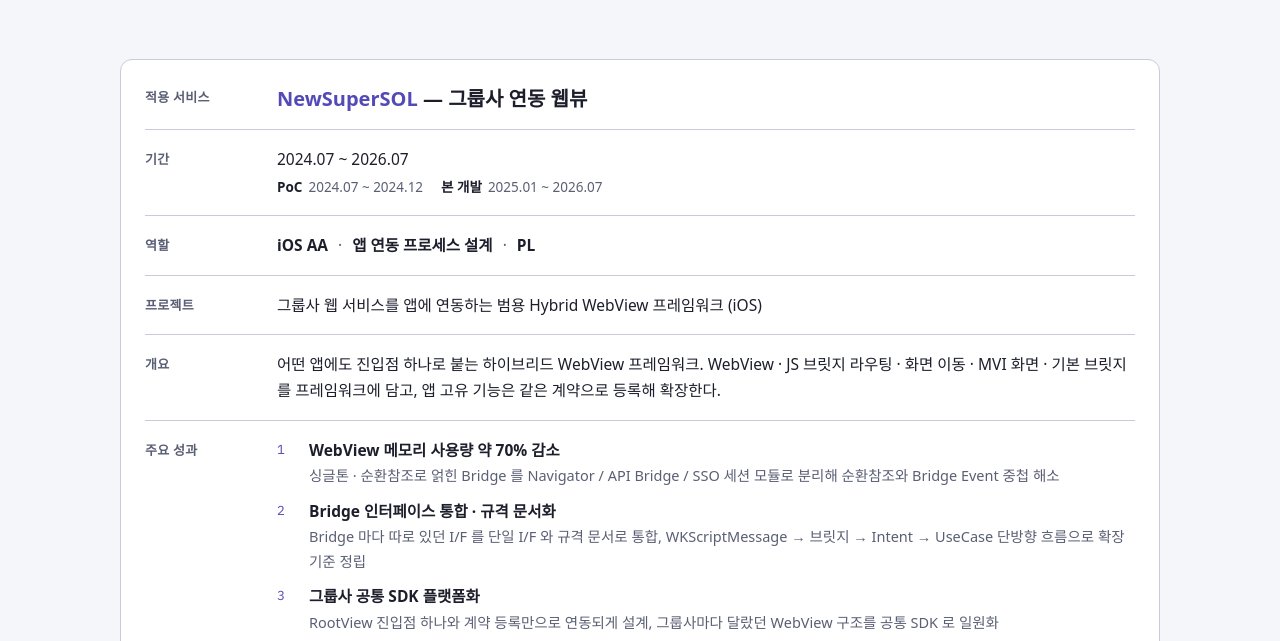
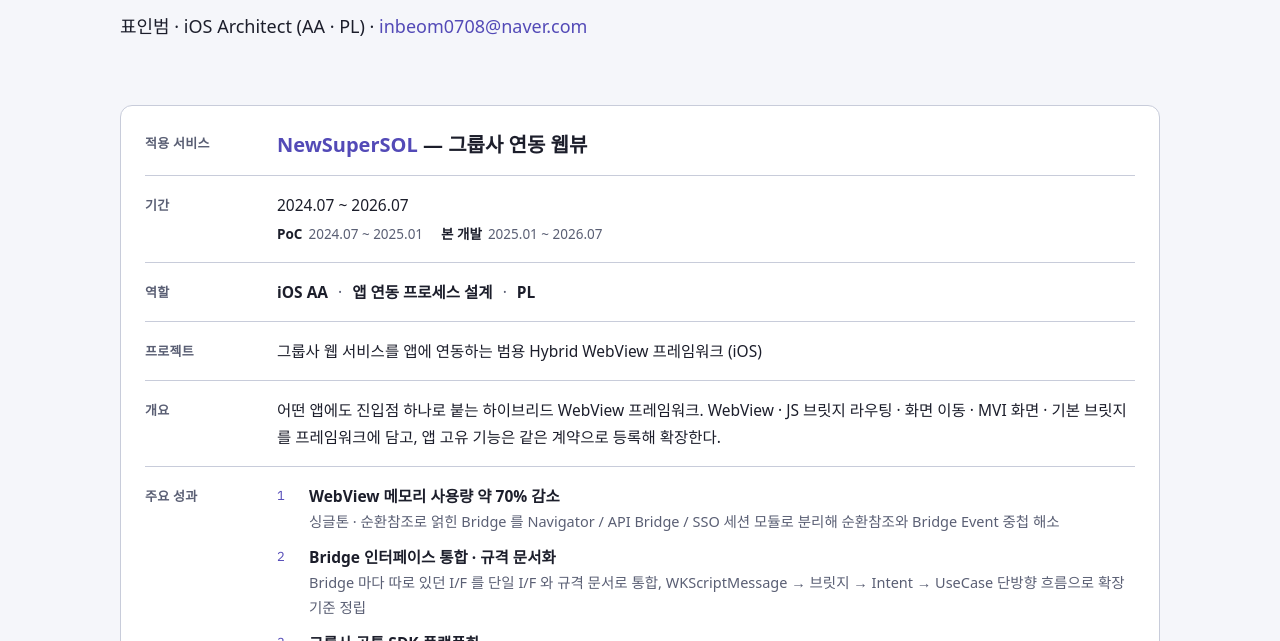
Before and after one commit to ibqck/ibqck.github.io, a plain HTML site: page index.html in a window 1280 px wide. Shown: the part 152-793 px from the top of the page. Drawn offline with Linux system fonts and the light colour scheme; a web font is replaced by a local one.

Commit message:
Add name/role line and align PoC period with resume
Co-Authored-By: Claude Opus 5.5 <noreply@anthropic.com>
Claude-Session: https://claude.ai/code/session_01HaiZ1d6D8yLVbNuouBfHK2

```diff
--- a/index.html
+++ b/index.html
@@ -69,6 +69,8 @@ header { display: grid; gap: 16px; }
 .eyebrow { font-size: 13px; letter-spacing: 0.08em; color: var(--muted); text-transform: uppercase; margin: 0; }
 h1 { font-size: clamp(30px, 5vw, 44px); line-height: 1.2; margin: 0; font-weight: 700; letter-spacing: -0.01em; text-wrap: balance; }
 .lede { font-size: 18px; color: var(--fg); margin: 0; }
+.lede a { color: var(--fw); text-decoration: none; }
+.lede a:hover { text-decoration: underline; }
 .stack { display: flex; flex-wrap: wrap; gap: 8px; margin: 4px 0 0; padding: 0; list-style: none; }
 .stack li { font-family: var(--font-mono); font-size: 12.5px; padding: 3px 10px; border: 1px solid var(--line); border-radius: 999px; color: var(--muted); background: var(--surface); }
 
@@ -185,6 +187,7 @@ footer { font-size: 13px; color: var(--muted); border-top: 1px solid var(--line)
   <header class="col">
     <p class="eyebrow">Portfolio · iOS</p>
     <h1>Hybrid WebView Framework</h1>
+    <p class="lede">표인범 · iOS Architect (AA · PL) · <a href="mailto:inbeom0708@naver.com">inbeom0708@naver.com</a></p>
   </header>
 
   <section class="resume" aria-label="프로젝트 요약">
@@ -196,7 +199,7 @@ footer { font-size: 13px; color: var(--muted); border-top: 1px solid var(--line)
       <div class="row">
         <dt>기간</dt>
         <dd class="num">2024.07 ~ 2026.07
-          <span class="phases"><span><em>PoC</em>2024.07 ~ 2024.12</span><span><em>본 개발</em>2025.01 ~ 2026.07</span></span>
+          <span class="phases"><span><em>PoC</em>2024.07 ~ 2025.01</span><span><em>본 개발</em>2025.01 ~ 2026.07</span></span>
         </dd>
       </div>
       <div class="row">
```
